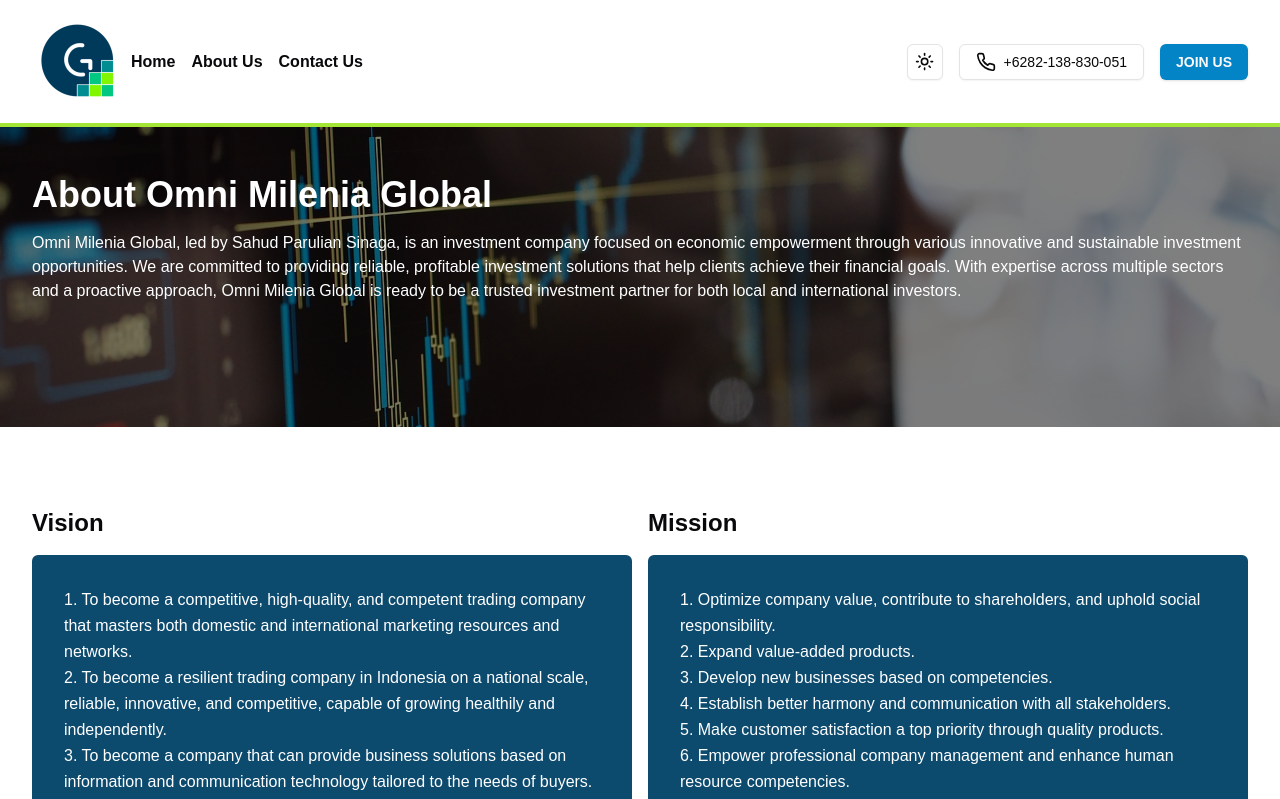
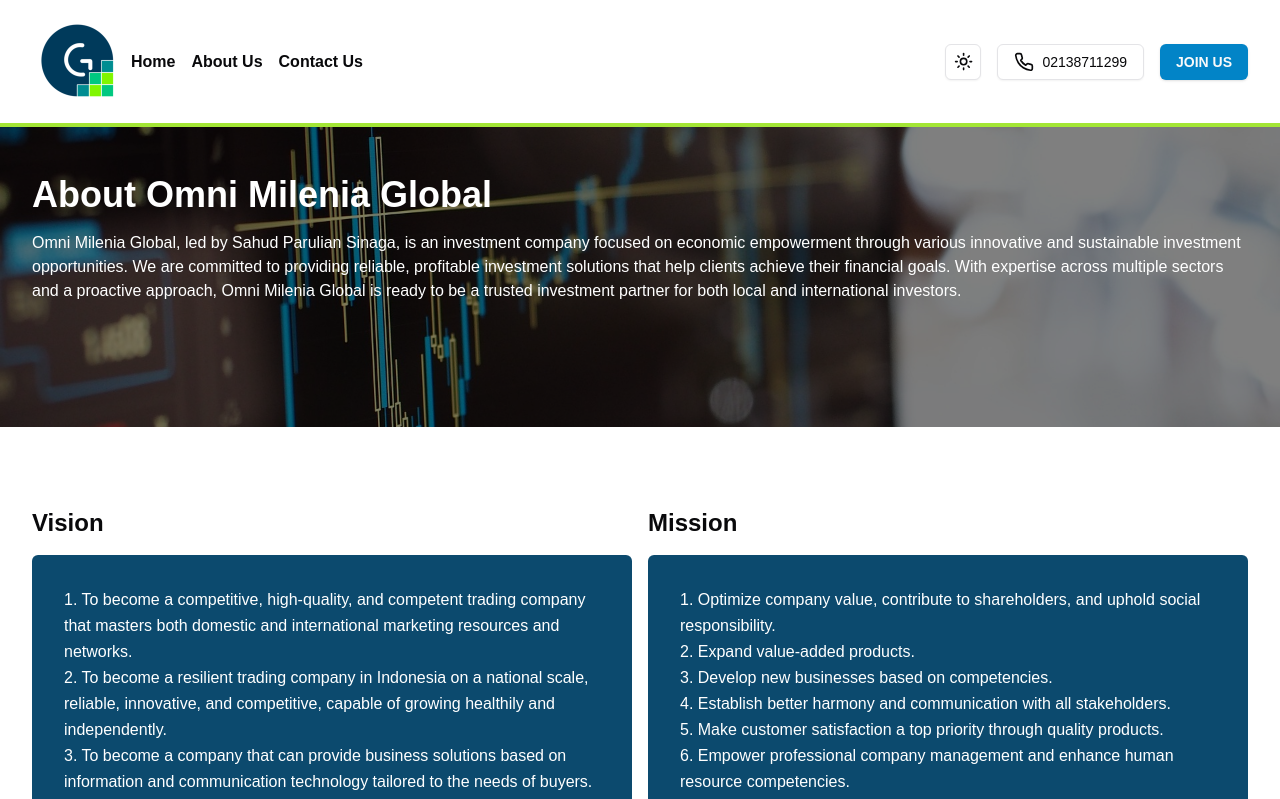
Before and after one commit to DriyandoAndreas/omniglobal, a Next.js app: page /about in a window 1280 px wide. Shown: the top 799 px of the page. Built offline with nearby package versions, Linux system fonts and the light colour scheme.

Commit message:
update address and phone number

```diff
--- a/src/components/Header.tsx
+++ b/src/components/Header.tsx
@@ -99,7 +99,7 @@ export default function Header() {
                   <div>
                     <Phone size={20} />
                   </div>
-                  <div>+6282-138-830-051</div>
+                  <div>02138711299</div>
                 </div>
               </Button>
             </Link>
@@ -143,7 +143,7 @@ export default function Header() {
                   <div>
                     <Phone size={20} />
                   </div>
-                  <div>+6282-138-830-051</div>
+                  <div>02138711299</div>
                 </div>
               </Button>
             </Link>
```
